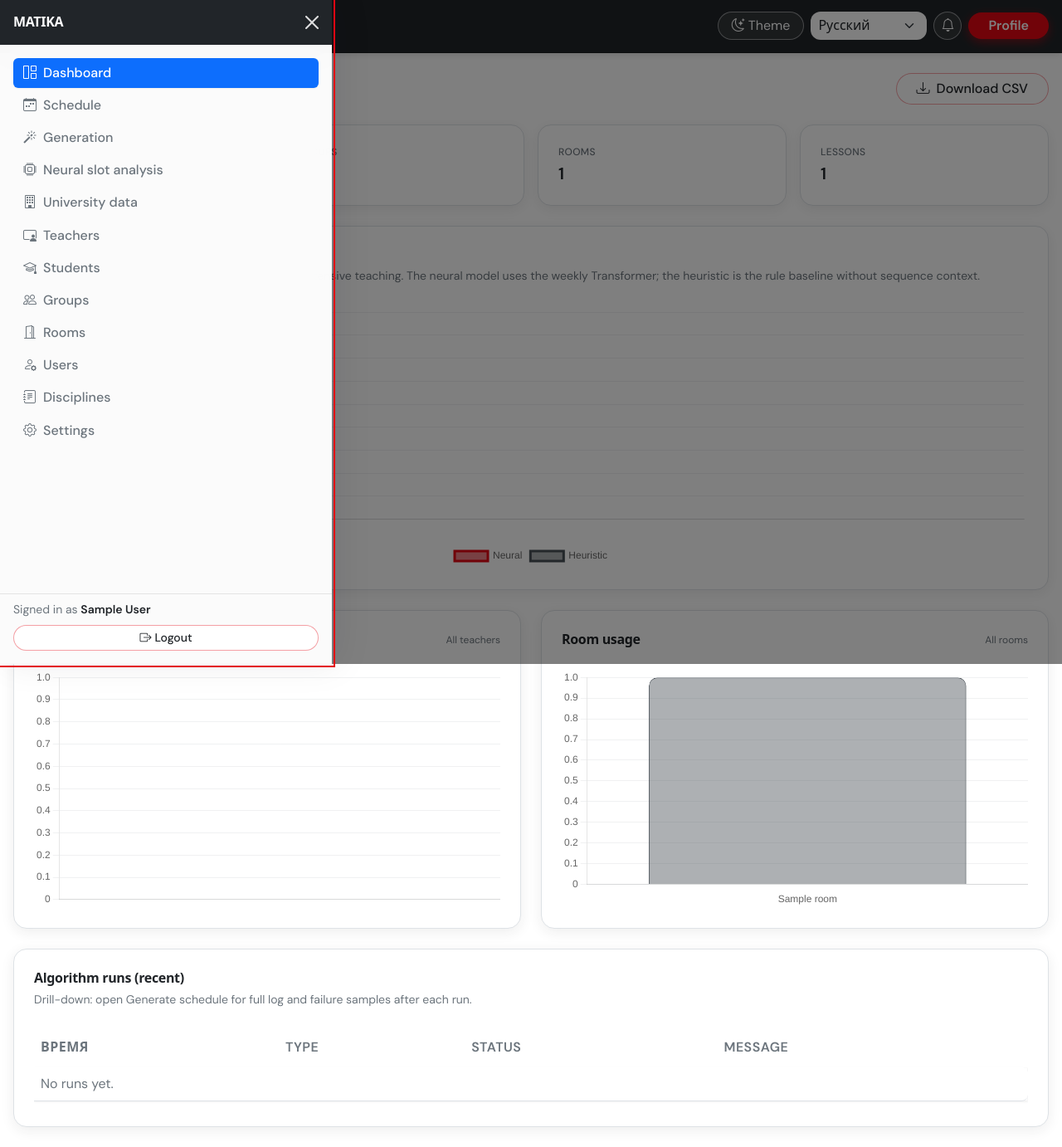
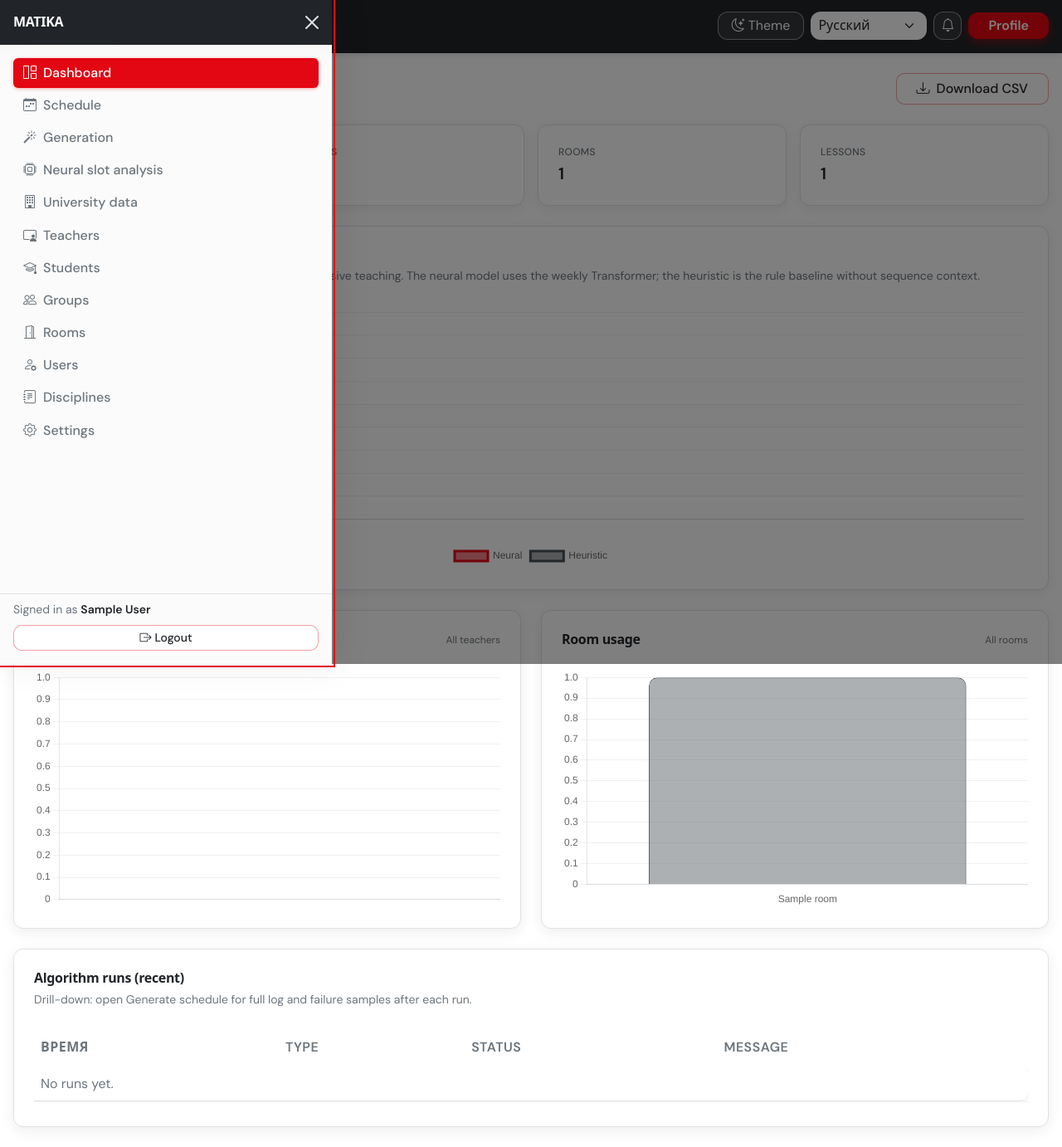
Before and after one commit to Remo000000/MATIKA_PROTOTYPE, a Django app: page /analytics/ in a window 1280 px wide, after a click that opens the changed part. Shown: the whole page at 83% size. Run offline with Django 5.2, Linux system fonts and the light colour scheme; a user stored in the database is signed in; data comes from the database, SQL or seed files in the repository; tables that the repository leaves empty hold one stand-in row (values such as "Sample post"); data that the repository does not hold is empty; parts of the project's set-up code (start-up, migrations or seed data) failed here and were passed over; some libraries are stand-ins or nearby versions.

Commit message:
UI: brand colors, theme-color sync, fix Bootstrap btn flash; expand demo seed; remove ICS export link; docs: GitHub, SQLite lock; ignore WAL/SHM
Made-with: Cursor

```diff
--- a/dashboard/templates/dashboard/analytics.html
+++ b/dashboard/templates/dashboard/analytics.html
@@ -7,30 +7,30 @@
 {% endblock %}
 {% block content %}
 <div class="mb-6 flex flex-wrap items-center justify-end gap-2">
-  <a class="btn btn-outline-primary inline-flex items-center gap-2 rounded-full px-4 py-2 text-sm font-medium" href="{% url 'dashboard:analytics_export_csv' %}">
+  <a class="btn btn-outline-primary inline-flex items-center gap-2 rounded-xl px-4 py-2 text-sm font-medium" href="{% url 'dashboard:analytics_export_csv' %}">
     <i class="bi bi-download" aria-hidden="true"></i>{% trans "Download CSV" %}
   </a>
 </div>
 <div class="mb-6 grid grid-cols-2 gap-3 sm:grid-cols-4">
-  <div class="card-soft rounded-2xl border border-[var(--m-border)] p-4 shadow-[var(--m-shadow)]">
+  <div class="card-soft rounded-xl border border-[var(--m-border)] p-4 shadow-[var(--m-shadow)]">
     <div class="text-xs font-medium uppercase tracking-wide text-[var(--m-text-muted)]">{% trans "Teachers" %}</div>
     <div class="mt-1 text-xl font-semibold tabular-nums text-[var(--m-text)]">{{ kpis.teachers }}</div>
   </div>
-  <div class="card-soft rounded-2xl border border-[var(--m-border)] p-4 shadow-[var(--m-shadow)]">
+  <div class="card-soft rounded-xl border border-[var(--m-border)] p-4 shadow-[var(--m-shadow)]">
     <div class="text-xs font-medium uppercase tracking-wide text-[var(--m-text-muted)]">{% trans "Groups" %}</div>
     <div class="mt-1 text-xl font-semibold tabular-nums text-[var(--m-text)]">{{ kpis.groups }}</div>
   </div>
-  <div class="card-soft rounded-2xl border border-[var(--m-border)] p-4 shadow-[var(--m-shadow)]">
+  <div class="card-soft rounded-xl border border-[var(--m-border)] p-4 shadow-[var(--m-shadow)]">
     <div class="text-xs font-medium uppercase tracking-wide text-[var(--m-text-muted)]">{% trans "Rooms" %}</div>
     <div class="mt-1 text-xl font-semibold tabular-nums text-[var(--m-text)]">{{ kpis.rooms }}</div>
   </div>
-  <div class="card-soft rounded-2xl border border-[var(--m-border)] p-4 shadow-[var(--m-shadow)]">
+  <div class="card-soft rounded-xl border border-[var(--m-border)] p-4 shadow-[var(--m-shadow)]">
     <div class="text-xs font-medium uppercase tracking-wide text-[var(--m-text-muted)]">{% trans "Lessons" %}</div>
     <div class="mt-1 text-xl font-semibold tabular-nums text-[var(--m-text)]">{{ kpis.lessons }}</div>
   </div>
 </div>
 
-<div class="mb-6 card-soft rounded-2xl border border-[var(--m-border)] p-4 shadow-[var(--m-shadow)] sm:p-6">
+<div class="mb-6 card-soft rounded-xl border border-[var(--m-border)] p-4 shadow-[var(--m-shadow)] sm:p-6">
   <h2 class="mb-1 text-base font-semibold text-[var(--m-text)]">{% trans "Neural vs heuristic slot burden" %}</h2>
   <p class="mb-4 text-sm text-[var(--m-text-muted)]">{% trans "Lower predicted unfitness means a lighter slot for intensive teaching. The neural model uses the weekly Transformer; the heuristic is the rule baseline without sequence context." %}</p>
   {% if training_metrics %}
@@ -59,7 +59,7 @@
 </div>
 
 <div class="mb-6 grid gap-4 lg:grid-cols-2">
-  <div class="card-soft rounded-2xl border border-[var(--m-border)] p-4 shadow-[var(--m-shadow)] sm:p-6">
+  <div class="card-soft rounded-xl border border-[var(--m-border)] p-4 shadow-[var(--m-shadow)] sm:p-6">
     <div class="mb-4 flex flex-wrap items-center justify-between gap-2">
       <h2 class="mb-0 text-base font-semibold text-[var(--m-text)]">{% trans "Teacher load" %}</h2>
       <span class="text-xs text-[var(--m-text-muted)]">{% trans "All teachers" %}</span>
@@ -68,7 +68,7 @@
       <canvas id="teacherLoad"></canvas>
     </div>
   </div>
-  <div class="card-soft rounded-2xl border border-[var(--m-border)] p-4 shadow-[var(--m-shadow)] sm:p-6">
+  <div class="card-soft rounded-xl border border-[var(--m-border)] p-4 shadow-[var(--m-shadow)] sm:p-6">
     <div class="mb-4 flex flex-wrap items-center justify-between gap-2">
       <h2 class="mb-0 text-base font-semibold text-[var(--m-text)]">{% trans "Room usage" %}</h2>
       <span class="text-xs text-[var(--m-text-muted)]">{% trans "All rooms" %}</span>
@@ -79,7 +79,7 @@
   </div>
 </div>
 
-<div class="card-soft rounded-2xl border border-[var(--m-border)] p-4 shadow-[var(--m-shadow)] sm:p-6">
+<div class="card-soft rounded-xl border border-[var(--m-border)] p-4 shadow-[var(--m-shadow)] sm:p-6">
   <h2 class="mb-1 text-base font-semibold text-[var(--m-text)]">{% trans "Algorithm runs (recent)" %}</h2>
   <p class="mb-4 text-sm text-[var(--m-text-muted)]">{% trans "Drill-down: open Generate schedule for full log and failure samples after each run." %}</p>
   <div class="-mx-4 max-h-[min(70vh,24rem)] overflow-x-auto overflow-y-auto sm:mx-0">
--- a/scheduling/templates/scheduling/my_schedule.html
+++ b/scheduling/templates/scheduling/my_schedule.html
@@ -16,7 +16,6 @@
   </div>
   <div class="d-flex flex-wrap gap-2">
     <a class="btn btn-outline-primary" href="{% url 'scheduling:export_xlsx' %}?period={{ selected_period.id }}&group={{ filters.group_id|default_if_none:'' }}&teacher={{ filters.teacher_id|default_if_none:'' }}&room={{ filters.room_id|default_if_none:'' }}">{% trans "Export Excel" %}</a>
-    <a class="btn btn-outline-secondary" href="{% url 'scheduling:export_ics' %}?period={{ selected_period.id }}&group={{ filters.group_id|default_if_none:'' }}&teacher={{ filters.teacher_id|default_if_none:'' }}&room={{ filters.room_id|default_if_none:'' }}">{% trans "Export ICS" %}</a>
     {% if request.user.is_admin %}
       <a class="btn btn-primary" href="{% url 'scheduling:generate' %}?period={{ selected_period.id }}">{% trans "Generate" %}</a>
     {% elif request.user.is_teacher %}
--- a/static/css/app.css
+++ b/static/css/app.css
@@ -35,9 +35,12 @@
   --bs-link-color: #c50511;
   --bs-link-hover-color: #9b040e;
 
+  /* Жұмсақ төртбұрыш (soft square): дөңгелек емес, бірыңғай радиустар */
+  --m-radius-sm: 6px;
+  --m-radius-md: 10px;
   --m-radius-lg: 12px;
-  --m-radius-md: 8px;
-  --m-radius-pill: 999px;
+  --m-radius-xl: 14px;
+  --m-radius-pill: 10px;
 
   --m-shadow-sm: 0 1px 2px rgba(33, 37, 41, 0.06);
   --m-shadow: 0 4px 16px rgba(33, 37, 41, 0.08);
@@ -282,6 +286,44 @@ a.matika-settings-tile:hover {
   gap: 0.2rem;
 }
 
+/* Sidebar links: override Bootstrap .nav-link / .nav-pills (no blue); active = red #e30613 */
+.matika-sidebar-scroll .matika-sidebar-nav .nav-link.sidebar-link,
+.matika-offcanvas-body .matika-sidebar-nav .nav-link.sidebar-link {
+  color: var(--m-text-muted) !important;
+  background-color: transparent !important;
+  border: none !important;
+}
+
+.matika-sidebar-scroll .matika-sidebar-nav .nav-link.sidebar-link:hover,
+.matika-offcanvas-body .matika-sidebar-nav .nav-link.sidebar-link:hover {
+  color: var(--m-text) !important;
+  background-color: rgba(0, 0, 0, 0.05) !important;
+  transform: translateX(2px);
+}
+
+[data-matika-theme="dark"] .matika-sidebar-scroll .matika-sidebar-nav .nav-link.sidebar-link:hover,
+[data-matika-theme="dark"] .matika-offcanvas-body .matika-sidebar-nav .nav-link.sidebar-link:hover {
+  background-color: rgba(255, 255, 255, 0.07) !important;
+}
+
+.matika-sidebar-scroll .matika-sidebar-nav .nav-link.sidebar-link.active,
+.matika-offcanvas-body .matika-sidebar-nav .nav-link.sidebar-link.active {
+  color: #ffffff !important;
+  background-color: var(--m-primary) !important;
+  box-shadow: 0 1px 4px rgba(227, 6, 19, 0.35);
+}
+
+.matika-sidebar-scroll .matika-sidebar-nav .nav-link.sidebar-link.active i,
+.matika-offcanvas-body .matika-sidebar-nav .nav-link.sidebar-link.active i {
+  color: #ffffff !important;
+}
+
+.matika-sidebar-scroll .matika-sidebar-nav .nav-link.sidebar-link:focus-visible,
+.matika-offcanvas-body .matika-sidebar-nav .nav-link.sidebar-link:focus-visible {
+  outline: 2px solid var(--m-primary);
+  outline-offset: 2px;
+}
+
 .matika-sidebar-footer {
   flex-shrink: 0;
   padding-top: 0.5rem;
@@ -315,24 +356,13 @@ a.matika-settings-tile:hover {
     box-shadow var(--m-dur-fast) var(--m-ease-out);
 }
 
-.sidebar-link:hover {
-  color: var(--m-text);
-  background: var(--m-primary-muted);
-  transform: translateX(2px);
-}
-
-.sidebar-link.active {
-  color: var(--m-text);
-  background: var(--m-primary-soft);
-  box-shadow: var(--m-shadow-sm);
-}
-
 .sidebar-link i {
   transition: transform var(--m-dur-fast) var(--m-ease-out);
 }
 
-.sidebar-link:hover i {
-  transform: scale(1.08);
+.matika-sidebar-scroll .matika-sidebar-nav .nav-link.sidebar-link:hover i,
+.matika-offcanvas-body .matika-sidebar-nav .nav-link.sidebar-link:hover i {
+  transform: scale(1.06);
 }
 
 /* ——— Topbar (charcoal band, light controls) ——— */
@@ -469,7 +499,21 @@ a.matika-settings-tile:hover {
 }
 
 /* ——— Buttons ——— */
+/* Bootstrap 5 embeds blue #0d6efd in .btn-primary / .btn-outline-primary --bs-btn-*; :active uses those → red flash. */
 .btn-primary {
+  --bs-btn-color: #fff;
+  --bs-btn-bg: var(--m-primary);
+  --bs-btn-border-color: var(--m-primary);
+  --bs-btn-hover-color: #fff;
+  --bs-btn-hover-bg: var(--m-primary-hover);
+  --bs-btn-hover-border-color: var(--m-primary-hover);
+  --bs-btn-focus-shadow-rgb: 227, 6, 19;
+  --bs-btn-active-color: #fff;
+  --bs-btn-active-bg: var(--m-primary-hover);
+  --bs-btn-active-border-color: var(--m-primary-hover);
+  --bs-btn-disabled-color: #fff;
+  --bs-btn-disabled-bg: var(--m-primary);
+  --bs-btn-disabled-border-color: var(--m-primary);
   border-radius: var(--m-radius-pill);
   padding-inline: 1.15rem;
   border: none;
@@ -484,6 +528,24 @@ a.matika-settings-tile:hover {
     background-color var(--m-dur-fast) var(--m-ease-out);
 }
 
+.btn-outline-primary {
+  --bs-btn-color: var(--m-primary);
+  --bs-btn-border-color: var(--m-primary);
+  --bs-btn-hover-color: #fff;
+  --bs-btn-hover-bg: var(--m-primary);
+  --bs-btn-hover-border-color: var(--m-primary);
+  --bs-btn-focus-shadow-rgb: 227, 6, 19;
+  --bs-btn-active-color: #fff;
+  --bs-btn-active-bg: var(--m-primary-hover);
+  --bs-btn-active-border-color: var(--m-primary-hover);
+  --bs-btn-disabled-color: var(--m-primary);
+  --bs-btn-disabled-border-color: var(--m-primary);
+}
+
+[data-matika-theme="dark"] .btn-outline-primary {
+  --bs-btn-focus-shadow-rgb: 232, 92, 92;
+}
+
 .btn-primary:hover {
   transform: translateY(-2px);
   filter: brightness(1.06);
--- a/static/js/app.js
+++ b/static/js/app.js
@@ -5,6 +5,17 @@
   document.documentElement.classList.add("matika-js");
 
   var STORAGE_THEME = "matika-theme";
+  var THEME_COLOR_LIGHT = "#e30613";
+  var THEME_COLOR_DARK = "#e85c5c";
+
+  function syncThemeColorMeta() {
+    var meta = document.getElementById("matika-theme-color");
+    if (!meta) return;
+    meta.setAttribute(
+      "content",
+      document.documentElement.dataset.matikaTheme === "dark" ? THEME_COLOR_DARK : THEME_COLOR_LIGHT
+    );
+  }
 
   function getTheme() {
     return document.documentElement.dataset.matikaTheme === "dark" ? "dark" : "light";
@@ -25,6 +36,7 @@
     try {
       window.dispatchEvent(new CustomEvent("matika-theme-change", { detail: { theme: theme } }));
     } catch (e) {}
+    syncThemeColorMeta();
   }
 
   function toggleTheme() {
@@ -32,6 +44,7 @@
   }
 
   document.addEventListener("DOMContentLoaded", function () {
+    syncThemeColorMeta();
     if ("serviceWorker" in navigator) {
       navigator.serviceWorker.register("/static/sw.js").catch(function () {});
     }
--- a/templates/base.html
+++ b/templates/base.html
@@ -4,8 +4,7 @@
   <head>
     <meta charset="utf-8">
     <meta name="viewport" content="width=device-width, initial-scale=1">
-    <meta name="theme-color" content="#e30613" media="(prefers-color-scheme: light)">
-    <meta name="theme-color" content="#212529" media="(prefers-color-scheme: dark)">
+    <meta name="theme-color" id="matika-theme-color" content="#e30613">
     <title>{% block title %}МАТИКА{% endblock %}</title>
     <link rel="icon" href="{% static 'favicon.svg' %}" type="image/svg+xml">
     <link rel="manifest" href="{% static 'manifest.json' %}">
@@ -46,6 +45,10 @@
         document.documentElement.dataset.matikaTheme = theme;
         document.documentElement.setAttribute("data-bs-theme", theme);
         document.documentElement.classList.toggle("dark", theme === "dark");
+        var tc = document.getElementById("matika-theme-color");
+        if (tc) {
+          tc.setAttribute("content", theme === "dark" ? "#e85c5c" : "#e30613");
+        }
       })();
     </script>
     {% block extra_head %}{% endblock %}
@@ -65,7 +68,7 @@
           </div>
 
           <div class="flex shrink-0 flex-wrap items-center justify-end gap-2">
-            <button type="button" class="matika-theme-toggle btn btn-outline-primary btn-sm inline-flex items-center gap-1 rounded-full px-3" id="matika-theme-toggle" aria-pressed="false" title="{% trans 'Theme' %}">
+            <button type="button" class="matika-theme-toggle btn btn-outline-primary btn-sm inline-flex items-center gap-1 rounded-xl px-3" id="matika-theme-toggle" aria-pressed="false" title="{% trans 'Theme' %}">
               <i class="bi bi-moon-stars matika-theme-icon-dark text-base" aria-hidden="true"></i>
               <i class="bi bi-sun matika-theme-icon-light text-base" aria-hidden="true"></i>
               <span class="hidden sm:inline">{% trans "Theme" %}</span>
@@ -83,7 +86,7 @@
               </select>
             </form>
             {% if request.user.is_authenticated %}
-              <a class="btn btn-outline-primary btn-sm relative rounded-full" href="{% url 'accounts:notifications' %}" aria-label="{% trans 'Notifications' %}">
+              <a class="btn btn-outline-primary btn-sm relative rounded-xl" href="{% url 'accounts:notifications' %}" aria-label="{% trans 'Notifications' %}">
                 <i class="bi bi-bell"></i>
                 {% if sidebar.unread_notifications %}
                   <span class="notification-dot">{{ sidebar.unread_notifications }}</span>
@@ -91,9 +94,9 @@
               </a>
             {% endif %}
             {% if request.user.is_authenticated %}
-              <a class="btn btn-primary btn-sm rounded-full px-4 font-semibold shadow-md" href="{% url 'accounts:profile' %}">{% trans "Profile" %}</a>
+              <a class="btn btn-primary btn-sm rounded-xl px-4 font-semibold shadow-md" href="{% url 'accounts:profile' %}">{% trans "Profile" %}</a>
             {% else %}
-              <a class="btn btn-primary btn-sm rounded-full px-4 font-semibold shadow-md" href="{% url 'accounts:register' %}">{% trans "Register" %}</a>
+              <a class="btn btn-primary btn-sm rounded-xl px-4 font-semibold shadow-md" href="{% url 'accounts:register' %}">{% trans "Register" %}</a>
             {% endif %}
           </div>
         </div>
--- a/templates/partials/sidebar_nav.html
+++ b/templates/partials/sidebar_nav.html
@@ -1,5 +1,5 @@
 {% load i18n %}
-<nav class="nav nav-pills flex-column matika-sidebar-nav-inner">
+<nav class="nav flex-column matika-sidebar-nav-inner matika-sidebar-nav">
   {% with url_name=request.resolver_match.url_name ns=request.resolver_match.namespace %}
   {% if request.user.is_authenticated and request.user.is_admin %}
     <a class="nav-link sidebar-link {% if ns == 'dashboard' %}active{% endif %}" href="{% url 'dashboard:home' %}">
```
Also changed, not shown: other parts of static/css/app.css (+26 -6 lines), dashboard/management/commands/seed_demo.py (+138 -25 lines), dashboard/templates/dashboard/home.html (+23 -23 lines), matika/kazakh_demo_names.py (+35 -1 lines), university/management/commands/localize_demo_data.py (+42 -0 lines), README.md, 1 other file.
